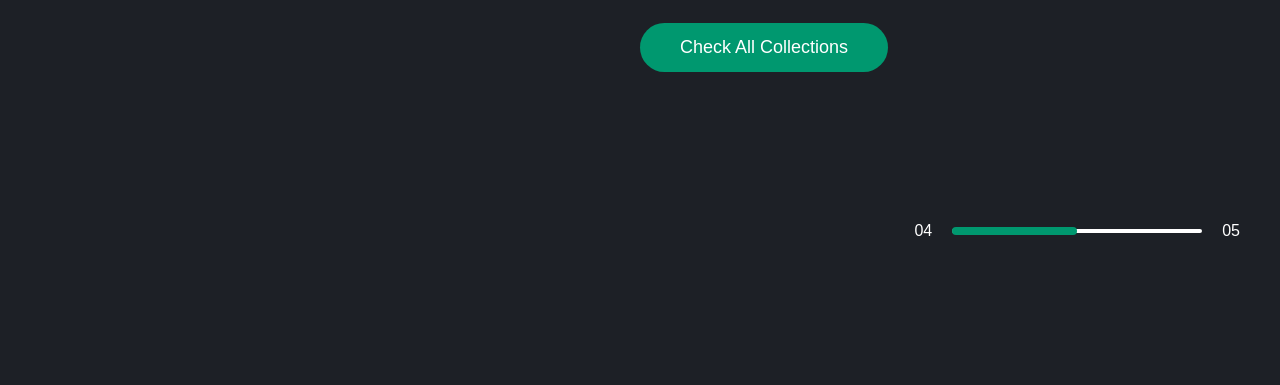
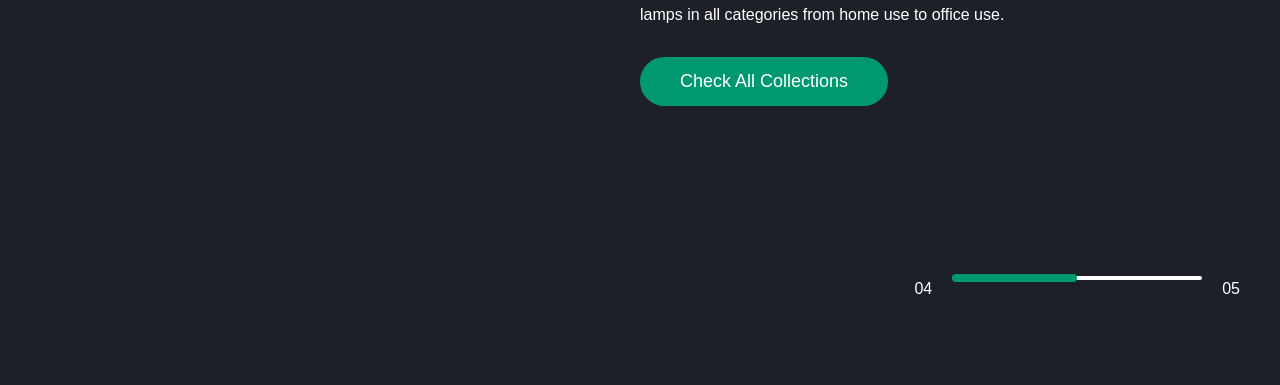
Before and after one commit to fredzbid/nord, a plain HTML site: page index.html in a window 1280 px wide. Shown: the part 415-800 px from the top of the page. Drawn offline with Linux system fonts and the light colour scheme.

Commit message:
spaced text lines

```diff
--- a/style.css
+++ b/style.css
@@ -99,6 +99,11 @@ button span{
     font-weight: 400;
 }
 
+.text-container p{
+    margin-top: 20px;
+    line-height: 25px;
+}
+
 .text-container a{
     text-decoration: none;
     background: #00986f;
```
